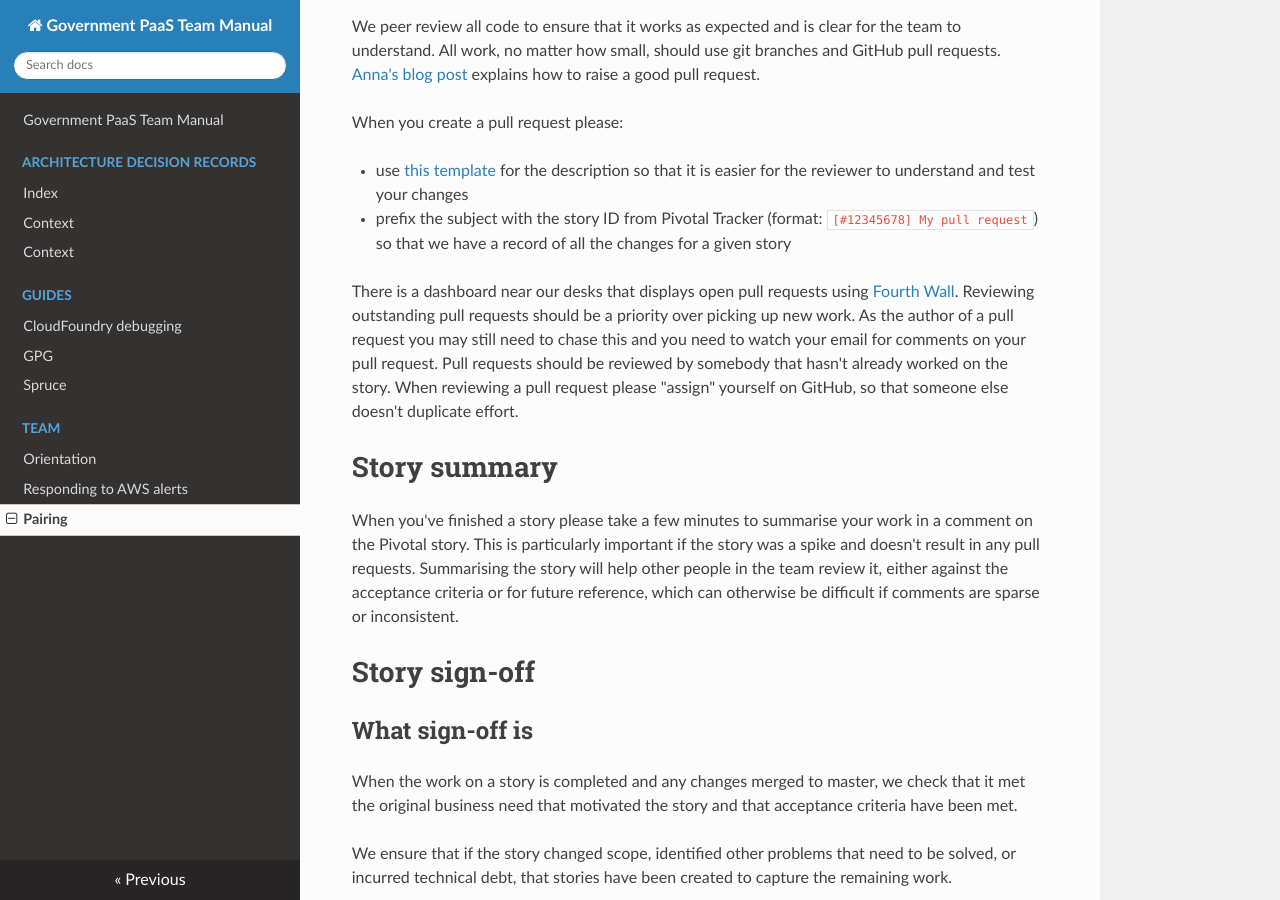
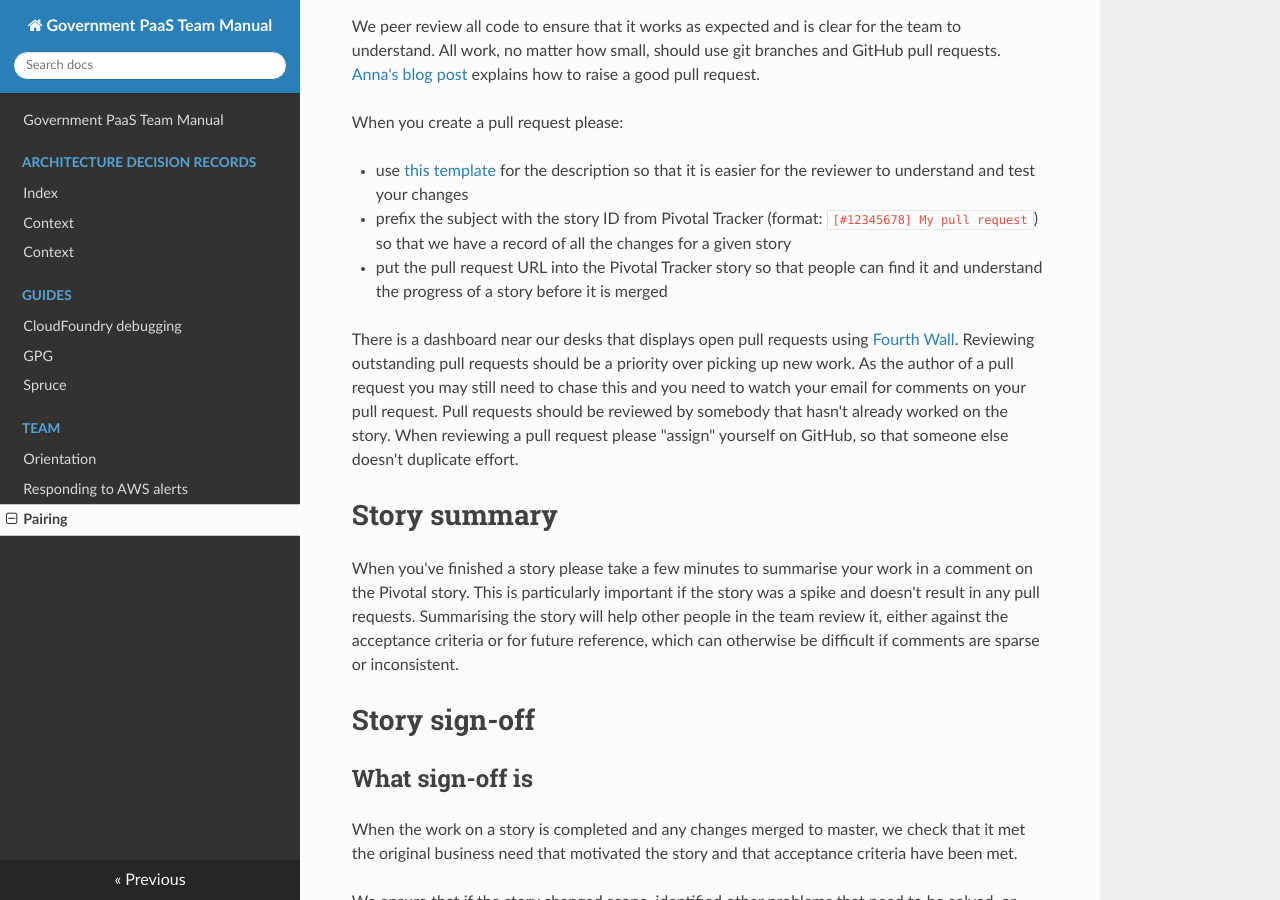
Before and after one commit to alphagov/paas-team-manual, an MkDocs documentation site: the page built from docs/team/working_practices.md, in a window 1280 px wide and 900 px high, scrolled down 664 px. Built offline with MkDocs 1.6.1, drawn with Linux system fonts in a browser that asks for light colours; nearby versions of some CDN libraries.

Commit message:
Put unmerged PR URLs into Pivotal
This came from a team discussion a few weeks ago. Possibly a retrospective.

```diff
--- a/docs/team/working_practices.md
+++ b/docs/team/working_practices.md
@@ -43,6 +43,10 @@ When you create a pull request please:
 - prefix the subject with the story ID from Pivotal Tracker (format:
   `[#12345678] My pull request`) so that we have a record of all the changes
   for a given story
+
+- put the pull request URL into the Pivotal Tracker story so that
+  people can find it and understand the progress of a story before it is
+  merged
 
 There is a dashboard near our desks that displays open pull requests using
 [Fourth Wall][]. Reviewing outstanding pull requests should be a priority
```
